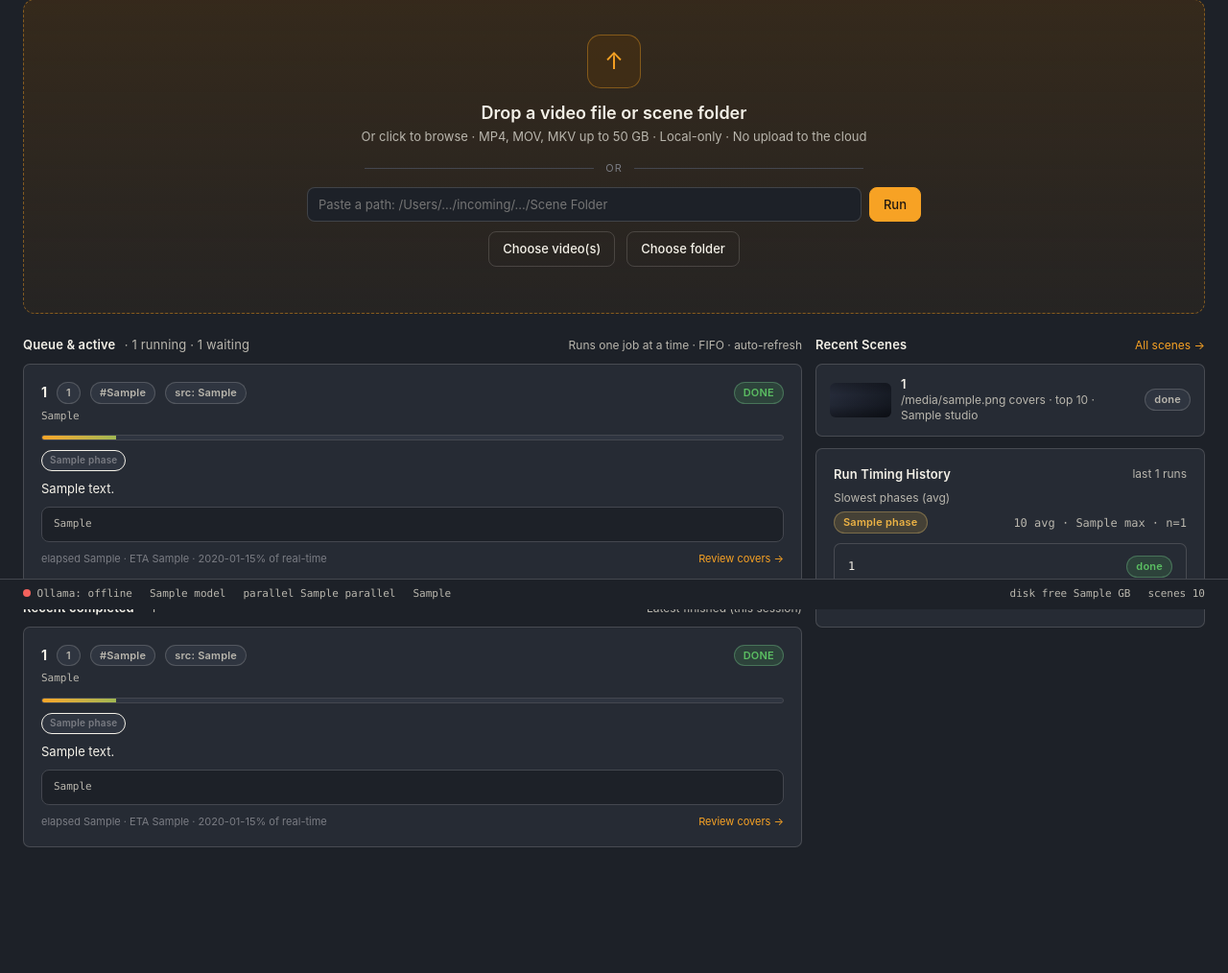
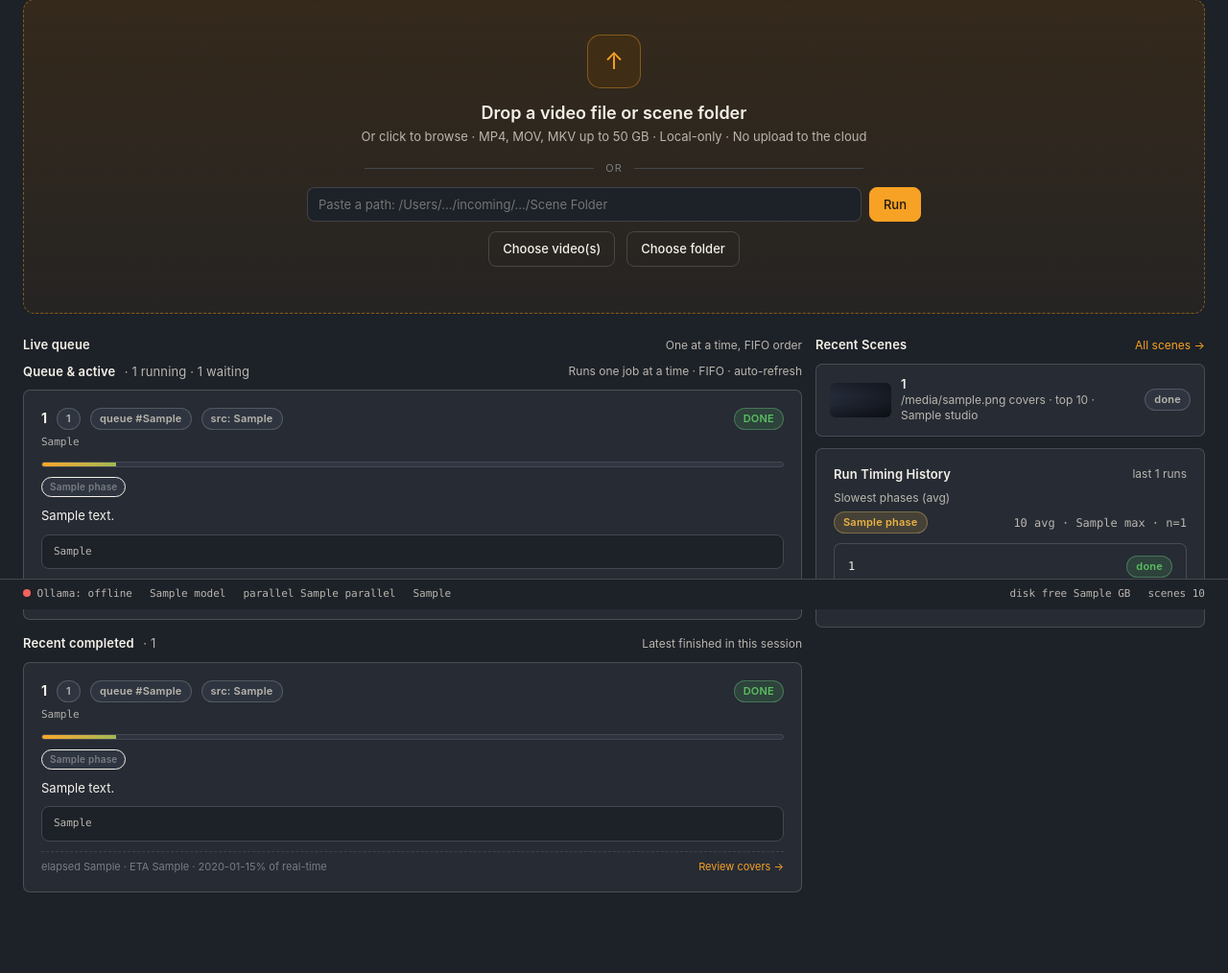
Before and after one commit to marioarivera8-max/AMG-OS, a Python web app: template amg/ui/templates/index.html in a window 1280 px wide. Shown: the part 165-1179 px from the top of the page at 96% size. Before the commit the page ends 1048 px from the top, so only its background shows below. Run offline with Jinja, Linux system fonts and the light colour scheme; the template is opened without the code that fills it: most values are stand-ins (such as "Sample title", 1, 10 or a date in 2020); some libraries are stand-ins or nearby versions.

Commit message:
Polish library and process queue scanning workflows.
Add an action-queue review banner and quick sort tabs in Library, then improve process queue and job-card readability so operators can triage status and progress at a glance without changing processing behavior.

Co-authored-by: Cursor <cursoragent@cursor.com>

```diff
--- a/amg/ui/static/ui.css
+++ b/amg/ui/static/ui.css
@@ -92,6 +92,56 @@
   margin-bottom: 8px;
 }
 
+/* PR3: library + process polish */
+.library-attention-card {
+  border: 1.5px solid color-mix(in oklab, var(--warn) 28%, var(--line-soft) 72%);
+}
+
+.library-sort-tabs .pill {
+  text-decoration: none;
+}
+
+.library-scene-card {
+  transition: transform 120ms ease, border-color 120ms ease;
+}
+
+.library-scene-card:hover {
+  transform: translateY(-1px);
+}
+
+.process-panel-head {
+  margin-bottom: 10px;
+}
+
+.process-recent-scene {
+  border-color: color-mix(in oklab, var(--line) 16%, transparent);
+}
+
+.process-recent-scene:hover {
+  border-color: color-mix(in oklab, var(--accent) 28%, transparent);
+}
+
+.process-timings-card {
+  border-color: color-mix(in oklab, var(--line) 18%, transparent);
+}
+
+.process-jobs-stack .process-job-card {
+  border: 1.5px solid color-mix(in oklab, var(--line) 18%, transparent);
+}
+
+.process-job-path {
+  opacity: 0.95;
+}
+
+.process-job-message {
+  line-height: 1.4;
+}
+
+.process-job-meta {
+  border-top: 1px dashed color-mix(in oklab, var(--line) 12%, transparent);
+  padding-top: 8px;
+}
+
 @media (max-width: 1100px) {
   .scene-head-row {
     gap: 14px;
--- a/amg/ui/templates/_job_card.html
+++ b/amg/ui/templates/_job_card.html
@@ -1,9 +1,9 @@
-<div id="job-{{ job.job_id }}" class="card">
+<div id="job-{{ job.job_id }}" class="card process-job-card">
   <div class="between">
     <div style="display: flex; align-items: center; gap: 10px; min-width: 0; flex: 1;">
       <strong class="ellipsis">{{ job.scene_id or "(resolving…)" }}</strong>
       <span class="pill" title="job id">{{ job.job_id }}</span>
-      {% if job.queue_pos %}<span class="pill">#{{ job.queue_pos }}</span>{% endif %}
+      {% if job.queue_pos %}<span class="pill">queue #{{ job.queue_pos }}</span>{% endif %}
       {% if job.source_mode %}<span class="pill">src: {{ job.source_mode }}</span>{% endif %}
     </div>
     <div>
@@ -21,7 +21,7 @@
     </div>
   </div>
 
-  <div class="muted mono ellipsis" style="margin-top: 6px; font-size: 11px;">{{ job.video_path }}</div>
+  <div class="muted mono ellipsis process-job-path" style="margin-top: 6px; font-size: 11px;">{{ job.video_path }}</div>
 
   {% if job.progress_pct is defined and job.status in ["running", "done"] %}
     <div class="progress" style="margin-top: 12px;">
@@ -37,14 +37,14 @@
     </div>
   {% endif %}
 
-  <div style="margin-top: 10px; font-size: 13px;">{{ job.message }}</div>
+  <div class="process-job-message" style="margin-top: 10px; font-size: 13px;">{{ job.message }}</div>
 
   {% if job.log_tail %}
     <pre class="log" style="margin-top: 10px;">{% for ln in job.log_tail %}{{ ln }}
 {% endfor %}</pre>
   {% endif %}
 
-  <div class="between" style="margin-top: 10px; font-size: 11px; color: var(--muted-2);">
+  <div class="between process-job-meta" style="margin-top: 10px; font-size: 11px; color: var(--muted-2);">
     <div>
       {% if job.elapsed_str %}elapsed {{ job.elapsed_str }}{% endif %}
       {% if job.eta_str %} · ETA {{ job.eta_str }}{% endif %}
--- a/amg/ui/templates/_process_queues.html
+++ b/amg/ui/templates/_process_queues.html
@@ -1,5 +1,5 @@
 {# Active + completed job stacks for Process page. Swapped by HTMX (POST /jobs + polling). #}
-<div class="between" style="margin-bottom: 10px;">
+<div class="between process-queue-head" style="margin-bottom: 10px;">
   <h3 class="card-section-title" style="margin: 0;">
     Queue &amp; active
     <span class="muted">
@@ -10,7 +10,7 @@
   </h3>
   <span class="muted" style="font-size: 12px;">Runs one job at a time · FIFO · auto-refresh</span>
 </div>
-<div id="active-jobs-stack" class="stack">
+<div id="active-jobs-stack" class="stack process-jobs-stack">
   {% for job in active_jobs %}
     {% include "_job_card.html" %}
   {% else %}
@@ -18,13 +18,13 @@
   {% endfor %}
 </div>
 
-<div class="between" style="margin: 16px 0 10px;">
+<div class="between process-queue-head" style="margin: 16px 0 10px;">
   <h3 class="card-section-title" style="margin: 0;">
     Recent completed <span class="muted">{% if completed_jobs %}· {{ completed_jobs | length }}{% endif %}</span>
   </h3>
-  <span class="muted" style="font-size: 12px;">Latest finished (this session)</span>
+  <span class="muted" style="font-size: 12px;">Latest finished in this session</span>
 </div>
-<div id="completed-jobs-stack" class="stack">
+<div id="completed-jobs-stack" class="stack process-jobs-stack">
   {% for job in completed_jobs %}
     {% include "_job_card.html" %}
   {% else %}
--- a/amg/ui/templates/index.html
+++ b/amg/ui/templates/index.html
@@ -52,6 +52,10 @@
 
 <div class="grid grid-2 mt-24">
   <div>
+    <div class="between process-panel-head">
+      <h3 class="card-section-title" style="margin: 0;">Live queue</h3>
+      <span class="muted" style="font-size: 12px;">One at a time, FIFO order</span>
+    </div>
     <div
       id="process-jobs-panel"
       hx-get="/partials/process-jobs"
@@ -63,13 +67,13 @@
   </div>
 
   <div>
-    <div class="between" style="margin-bottom: 10px;">
+    <div class="between process-panel-head" style="margin-bottom: 10px;">
       <h3 class="card-section-title" style="margin: 0;">Recent Scenes</h3>
       <a href="/library" style="font-size: 12px;">All scenes →</a>
     </div>
     <div class="stack">
       {% for s in recent_scenes[:8] %}
-        <a href="/scene/{{ s.scene_id }}" class="card card-tight" style="display: flex; gap: 10px; align-items: center; text-decoration: none; color: inherit;">
+        <a href="/scene/{{ s.scene_id }}" class="card card-tight process-recent-scene" style="display: flex; gap: 10px; align-items: center; text-decoration: none; color: inherit;">
           <div class="cover-thumb grad-{{ s.grad_idx }}" style="width: 64px; height: 36px; border-radius: 6px; flex: 0 0 64px;">
             {% if s.preview_path %}
               <img src="/artifact?path={{ s.preview_path | urlencode }}" alt="" />
@@ -86,7 +90,7 @@
       {% endfor %}
     </div>
 
-    <div class="card" style="margin-top: 12px;">
+    <div class="card process-timings-card" style="margin-top: 12px;">
       <div class="between" style="margin-bottom: 8px;">
         <h3 class="card-section-title" style="margin: 0;">Run Timing History</h3>
         <span class="muted" style="font-size: 12px;">last {{ recent_runs | length }} runs</span>
```
Also changed, not shown: amg/ui/templates/library.html (+29 -1 lines).
